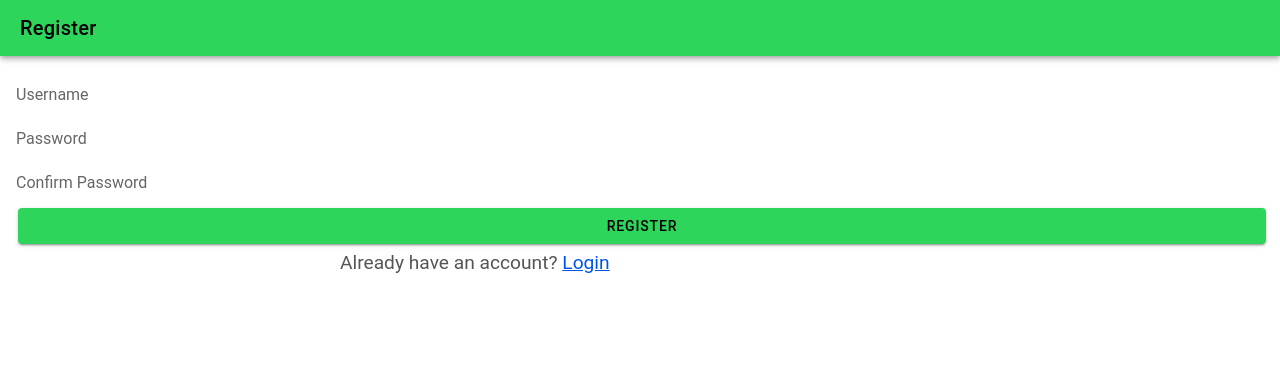
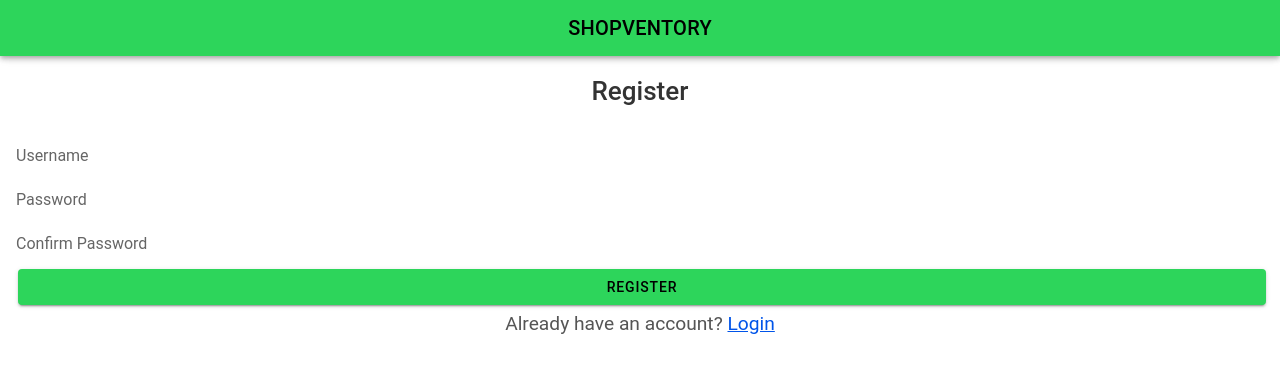
Before and after one commit to Swaggypanties/Shopventory, a React (Vite) app: page /register in a window 1280 px wide. Shown: the top 372 px of the page. Built offline with nearby package versions, Linux system fonts and the light colour scheme.

Commit message:
Fixed login&registerpage toolbar

```diff
--- a/src/pages/login.tsx
+++ b/src/pages/login.tsx
@@ -21,11 +21,12 @@ const Login: React.FC = () => {
 
     return (
         <IonPage>
-            <IonHeader>
+            <IonHeader className="ion-text-center">
                 <IonToolbar color={'success'}>
-                    <IonTitle>Login</IonTitle>
+                    <IonTitle>SHOPVENTORY</IonTitle>
                 </IonToolbar>
             </IonHeader>
+            <h1 className='ion-text-center'>Login</h1>
             <IonContent className="ion-padding">
                 <IonInput
                     placeholder="Username"
@@ -37,7 +38,7 @@ const Login: React.FC = () => {
                     onIonChange={(e: any) => setPassword(e.target.value)}
                 />
                 <IonButton onClick={login} color={'success'}>Login</IonButton>
-                <p> Don't have an account yet? <Link to="/register">Register</Link> </p>
+                <p className='ion-text-center'> Don't have an account yet? <Link to="/register">Register</Link> </p>
             </IonContent>
         </IonPage>
     );
--- a/src/pages/register.tsx
+++ b/src/pages/register.tsx
@@ -28,11 +28,12 @@ function Register() {
 
     return (
         <IonPage>
-            <IonHeader>
+            <IonHeader className="ion-text-center">
                 <IonToolbar color={'success'}>
-                    <IonTitle>Register</IonTitle>
+                    <IonTitle>SHOPVENTORY</IonTitle>
                 </IonToolbar>
             </IonHeader>
+            <h1 className='ion-text-center'>Register</h1>
             <IonContent className="ion-padding">
                 <IonInput placeholder="Username"
                     onIonChange={(e: any) => setUsername(e.target.value)} />
@@ -49,7 +50,7 @@ function Register() {
 
                 <IonButton onClick={register} color={'success'}>Register</IonButton>
 
-                <p> Already have an account? <Link to="/login">Login</Link> </p>
+                <p className='ion-text-center'> Already have an account? <Link to="/login">Login</Link> </p>
 
             </IonContent>
         </IonPage>
```
